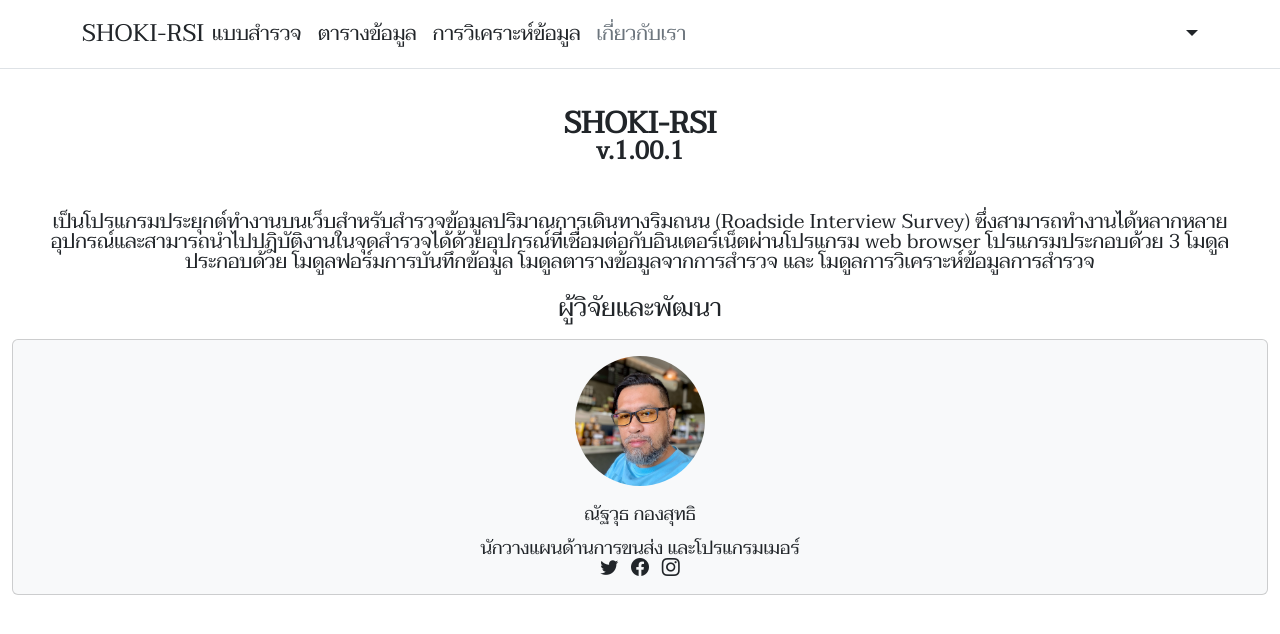
After one commit to jor2818/SHOKI-RSI, a Flask app: page /about in a window 1280 px wide. The commit adds this page. Shown: the top 634 px of the page. Run offline with Flask 2, Linux system fonts and the light colour scheme; some libraries are stand-ins or nearby versions.

Commit message:
add about

```diff
--- /dev/null
+++ b/shoki/templates/about.html
@@ -0,0 +1,48 @@
+{% extends "dashboard.html" %}
+{% block title%}{{ name }}{% endblock %}
+
+{% block content %}
+<section>
+    <div class="contain text-center p-4">
+        <h1 class="fw-bold" style="font-size: 30px;">SHOKI-RSI</h1>
+        <h3 class="fw-bold" style="font-size: 25px;">v.1.00.1</h3>
+    </div>
+    <p class="lead text-center m-4">
+        เป็นโปรแกรมประยุกต์ทำงานบนเว็บสำหรับสำรวจข้อมูลปริมาณการเดินทางริมถนน (Roadside Interview Survey)
+        ซึ่งสามารถทำงานได้หลากหลายอุปกรณ์และสามารถนำไปปฎิบัติงานในจุดสำรวจได้ด้วยอุปกรณ์ที่เชื่อมต่อกับอินเตอร์เน็ตผ่านโปรแกรม
+        web browser โปรแกรมประกอบด้วย 3 โมดูล ประกอบด้วย โมดูลฟอร์มการบันทึกข้อมูล โมดูลตารางข้อมูลจากการสำรวจ และ
+        โมดูลการวิเคราะห์ข้อมูลการสำรวจ
+    </p>
+
+</section>
+
+<section>
+    <div class="container-fluid">
+        <h3 class="text-center" style="font-size: 25px;">ผู้วิจัยและพัฒนา</h3>
+    </div>
+    <br>
+    <div class="container-fluid">
+        <div>
+            <div class="card bg-light">
+              <div class="card-body text-center">
+                <img
+                  src="{{ url_for('static', filename='img/IMG_71732.jpeg') }}"
+                  class="rounded-circle mb-3 img-fluid"
+                  width="130" height="130"
+                />
+                <h3 class="card-title mb-3">ณัฐวุธ กองสุทธิ</h3>
+                <p class="card-text">
+                  นักวางแผนด้านการขนส่ง และโปรแกรมเมอร์
+                </p>
+                <a href="https://twitter.com/a0271321"><i class="bi bi-twitter text-dark mx-1"></i></a>
+                <a href="https://facebook.com/nkongsutthi"><i class="bi bi-facebook text-dark mx-1"></i></a>
+                <a href="https://instagram.com/jornattawut"><i class="bi bi-instagram text-dark mx-1"></i></a>
+              </div>
+            </div>
+        </div>
+    </div>
+
+</section>
+
+
+{% endblock %}
--- a/shoki/templates/dashboard.html
+++ b/shoki/templates/dashboard.html
@@ -59,7 +59,11 @@
               {% else %}
               <li><a href="{{ url_for('rsi.showanalysis') }}" class="nav-link px-2 link-dark">การวิเคราะห์ข้อมูล</a></li>
               {% endif %}
-              <li><a href="#" class="nav-link px-2 link-dark">เกี่ยวกับเรา</a></li>
+              {% if name == 'ABOUT' %}
+              <li><a href="{{ url_for('views.about') }}" class="nav-link px-2 link-secondary">เกี่ยวกับเรา</a></li>
+              {% else %}
+              <li><a href="{{ url_for('views.about') }}" class="nav-link px-2 link-dark">เกี่ยวกับเรา</a></li>
+              {% endif %}
             </ul>
 
             {% if name == 'TABLE' %}
--- a/shoki/templates/home.html
+++ b/shoki/templates/home.html
@@ -6,8 +6,10 @@
 <div class="container col-xl-10 col-xxl-8 px-4 py-5">
     <div class="row align-items-center g-lg-5 py-5">
       <div class="col-lg-7 text-center text-lg-start">
-        <h1 class="display-4 fw-bold lh-1 mb-3">แบบสอบถามการสำรวจปริมาณการเดินทางริมถนน (Roadside Interview Survey)</h1>
-        <p class="col-lg-10 fs-4 m-3">Below is an example form built entirely with Bootstrap’s form controls. Each required form group has a validation state that can be triggered by attempting to submit the form without completing it.</p>
+        <h1 class="display-4 fw-bold lh-1 mb-3">โปรแกรมแบบสอบถามการสำรวจปริมาณการเดินทางริมถนน (Roadside Interview Survey Application)</h1>
+        <p class="col-lg-10 fs-4 m-3">
+            เป็นโปรแกรมประยุกต์ทำงานบนเว็บสำหรับช่วยให้ผู้สำรวจปริมาณการเดินทางริมถนนสามารถสำรวจข้อมูล จัดเก็บข้อมูลและวิเคราะห์ข้อมูลได้อย่างรวดเร็วและมีประสิทธิภาพ
+        </p>
       </div>
       <div class="col-md-10 mx-auto col-lg-5">
         <form action="{{ url_for('auth.login') }}" method="post" class="p-4 p-md-5 border rounded-3 bg-light">
--- a/shoki/views.py
+++ b/shoki/views.py
@@ -11,3 +11,7 @@ def home():
 @views.route("/signup")
 def signup():
     return render_template('signup.html', name="SIGNUP")
+
+@views.route("/about")
+def about():
+    return render_template('about.html', name="ABOUT")
```
Also changed, not shown: shoki/static/img/IMG_71732.jpeg (added), 3 other files.
